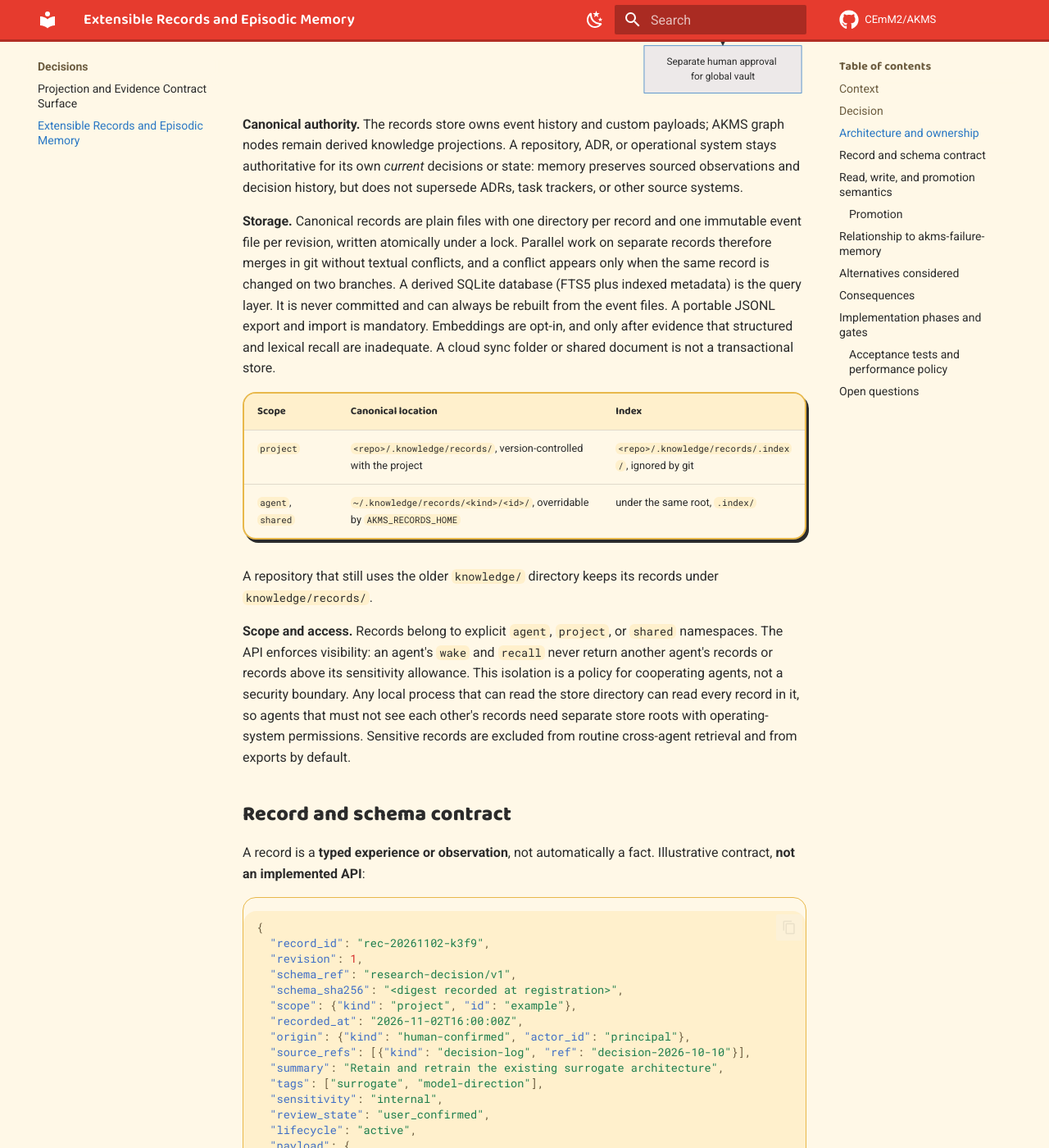
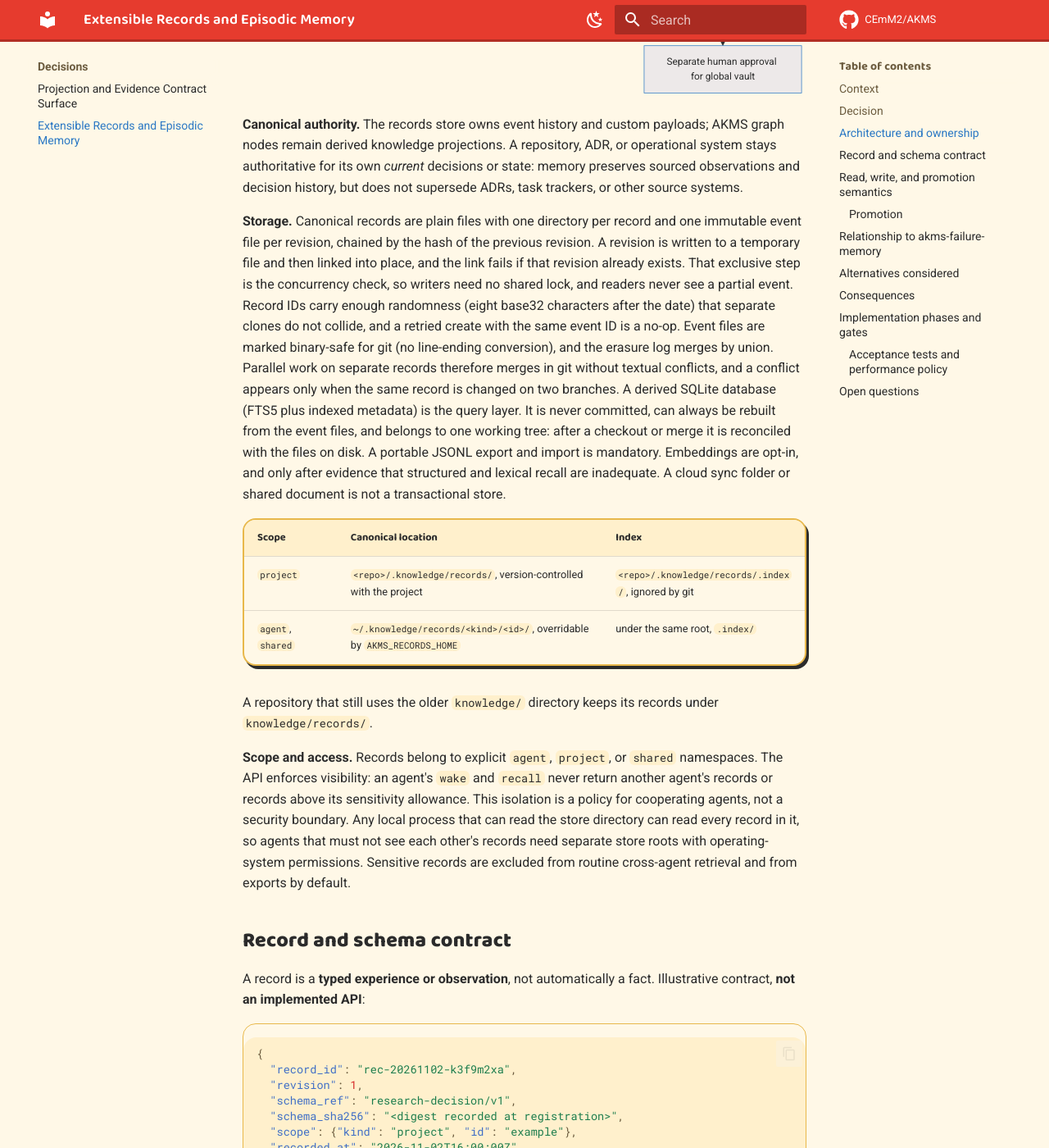
Before and after one commit to CEmM2/AKMS, an MkDocs documentation site: the page built from docs/adr/0002-extensible-records-and-episodic-memory.md, in a window 1280 px wide and 1400 px high, scrolled down 2687 px. Shown: the whole window at 82% size. Built offline with MkDocs 1.6.1 and Material for MkDocs 9.7.7, drawn with Linux system fonts in a browser that asks for light colours; comment, search, counter and statistics services are not loaded; some of the changed text lies outside the part shown.

Commit message:
docs(adr): fold the Phase 0 storage findings into ADR 0002
Lock-free exclusive-link writes, eight-character random IDs, idempotent
create, git line-ending and union-merge attributes, a per-worktree index,
canonical schema digests, static remote-ref refusal, and the erasure
limits for other clones and unmerged branches.

Co-Authored-By: Claude Opus 5.5 <noreply@anthropic.com>

````diff
--- a/docs/adr/0002-extensible-records-and-episodic-memory.md
+++ b/docs/adr/0002-extensible-records-and-episodic-memory.md
@@ -108,11 +108,19 @@ or state: memory preserves sourced observations and decision history, but does
 not supersede ADRs, task trackers, or other source systems.
 
 **Storage.** Canonical records are plain files with one directory per record
-and one immutable event file per revision, written atomically under a lock.
-Parallel work on separate records therefore merges in git without textual
-conflicts, and a conflict appears only when the same record is changed on two
-branches. A derived SQLite database (FTS5 plus indexed metadata) is the query
-layer. It is never committed and can always be rebuilt from the event files.
+and one immutable event file per revision, chained by the hash of the previous
+revision. A revision is written to a temporary file and then linked into
+place, and the link fails if that revision already exists. That exclusive step
+is the concurrency check, so writers need no shared lock, and readers never see
+a partial event. Record IDs carry enough randomness (eight base32 characters
+after the date) that separate clones do not collide, and a retried create with
+the same event ID is a no-op. Event files are marked binary-safe for git (no
+line-ending conversion), and the erasure log merges by union. Parallel work on
+separate records therefore merges in git without textual conflicts, and a
+conflict appears only when the same record is changed on two branches. A derived SQLite database (FTS5 plus indexed metadata) is the query
+layer. It is never committed, can always be rebuilt from the event files, and
+belongs to one working tree: after a checkout or merge it is reconciled with
+the files on disk.
 A portable JSONL export and import is mandatory. Embeddings are opt-in, and
 only after evidence that structured and lexical recall are inadequate. A cloud
 sync folder or shared document is not a transactional store.
@@ -141,7 +149,7 @@ Illustrative contract, **not an implemented API**:
 
 ```json
 {
-  "record_id": "rec-20261102-k3f9",
+  "record_id": "rec-20261102-k3f9m2xa",
   "revision": 1,
   "schema_ref": "research-decision/v1",
   "schema_sha256": "<digest recorded at registration>",
@@ -164,11 +172,14 @@ Illustrative contract, **not an implemented API**:
 ```
 
 `schema_ref` names a locally registered JSON Schema (Draft 2020-12). The
-registry stores the schema's content digest at registration, every record
-carries that digest, and a schema whose bytes no longer match is refused.
+registry stores the digest of the schema's canonical JSON at registration,
+every record carries that digest, and a schema whose content no longer matches
+is refused (formatting-only edits keep the digest).
 Schemas support required fields, types, enums, nested objects, and references
-to local `$defs`. Remote `$ref` resolution and executable validation hooks are
-refused. A change requires a new schema version and an explicit, testable
+to local `$defs`. Remote `$ref` resolution (including `file:` references) and
+executable validation hooks are refused, checked by a static scan at
+registration as well as at validation time. The `format` keyword is an
+annotation only, so a record validates the same way on every machine. A change requires a new schema version and an explicit, testable
 migration; historical records keep their original schema and meaning.
 
 A schema registration also declares, **declaratively**, extraction rules for
@@ -208,7 +219,10 @@ examples, not privileged types.
   from the canonical files, the index, summaries, and exports under the
   package's control, and reports what it cannot reach. For project-scope records
   already committed and pushed, erasure from git history needs a history
-  rewrite outside AKMS; the erasure report says so.
+  rewrite outside AKMS. Other clones and unmerged branches may still hold the
+  record, and a later merge can bring back an amendment made before the
+  erasure; the store's consistency check re-applies logged erasures. The
+  erasure report names what it could not reach.
 
 ### Promotion
 
@@ -250,7 +264,7 @@ akms-records add --schema research-decision/v1 --scope project:example --file de
 akms-records recall --scope project:example --query "surrogate" --limit 20
 akms-records wake --agent scout --task "review model directions" --budget-tokens 1200
 akms-records consolidate --scope project:example
-akms-records promote rec-20261102-k3f9 --review approved
+akms-records promote rec-20261102-k3f9m2xa --review approved
 ```
 
 ## Relationship to `akms-failure-memory`
````
